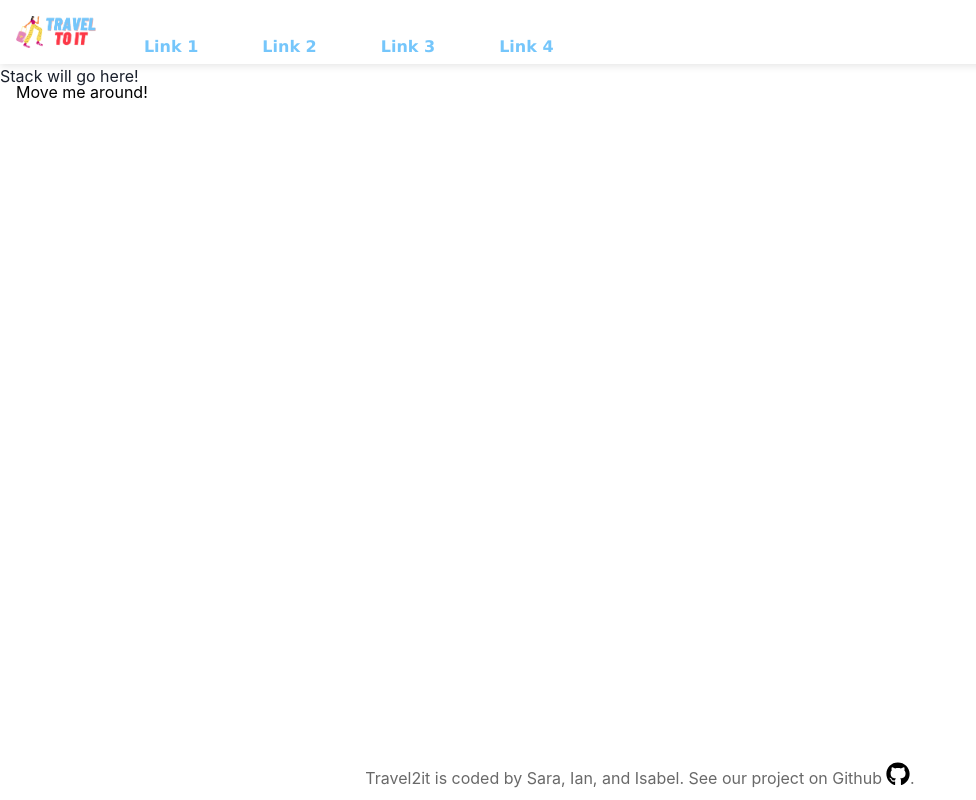
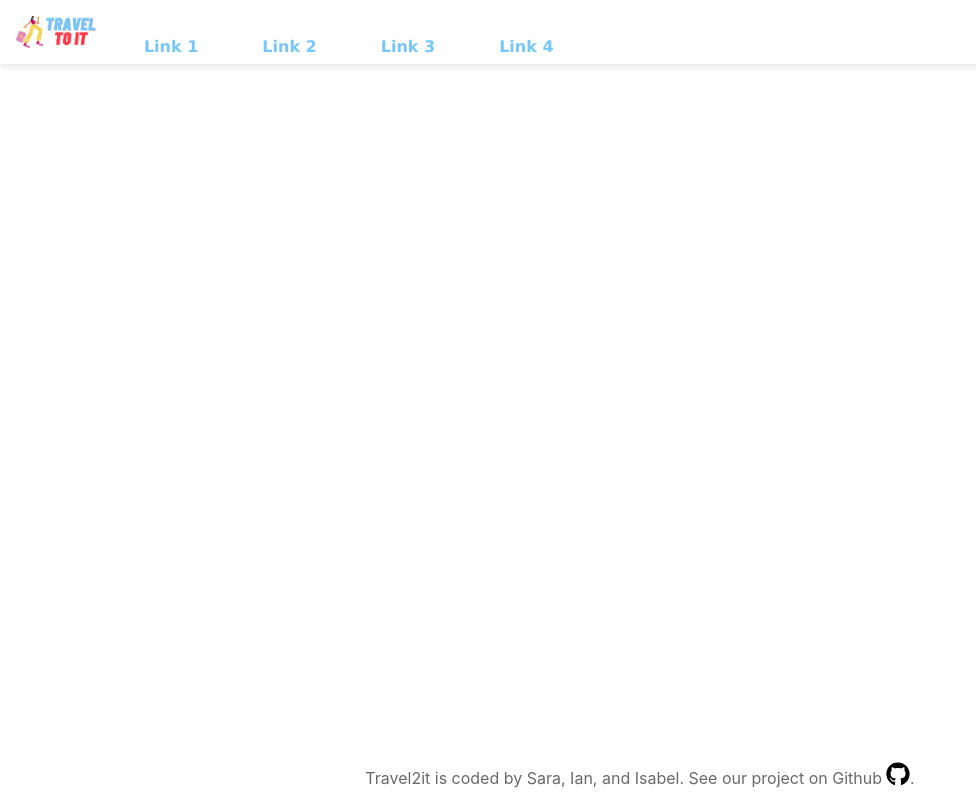
Before and after one commit to chingu-voyages/v41-geckos-team-09, a React (Vite) app: page / in a window 1280 px wide. Shown: the whole page, without its empty margins (0-976 px from the left). Built offline with nearby package versions, Linux system fonts and the light colour scheme.

Commit message:
ready for board

```diff
--- a/src/App.jsx
+++ b/src/App.jsx
@@ -1,12 +1,8 @@
-import { useState } from 'react'
 import Footer from './components/footer/footer.jsx'
 import './App.css'
 import Header from './components/header/header'
-import Stack from './components/stack/stack'
-
-import Draggable from 'react-draggable';
-
-import * as React from 'react'
+// import Board from './components/board/board'
+import React from 'react'
 
 // 1. import `ChakraProvider` component
 import { ChakraProvider } from '@chakra-ui/react'
@@ -19,13 +15,7 @@ function App() {
 
         <Header />
 
-        <Draggable>
-          <div className="box">
-            <div>Move me around!</div>
-          </div>
-        </Draggable>
-
-        <Stack />
+        {/* <Board /> */}
 
         <Footer />
 
```
